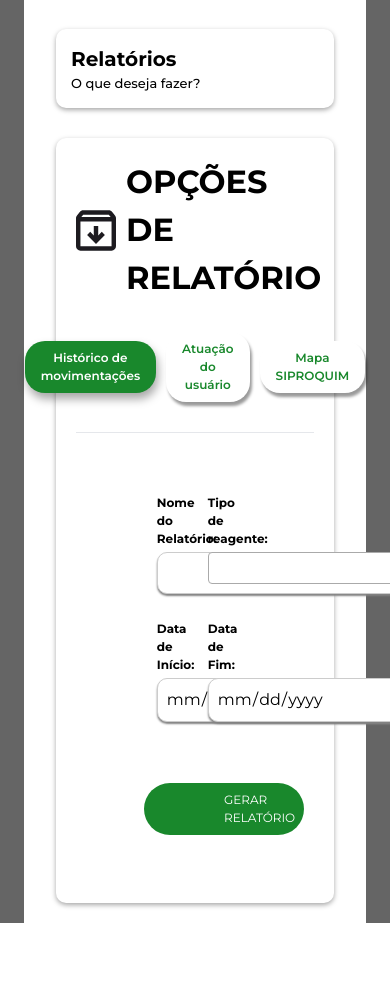
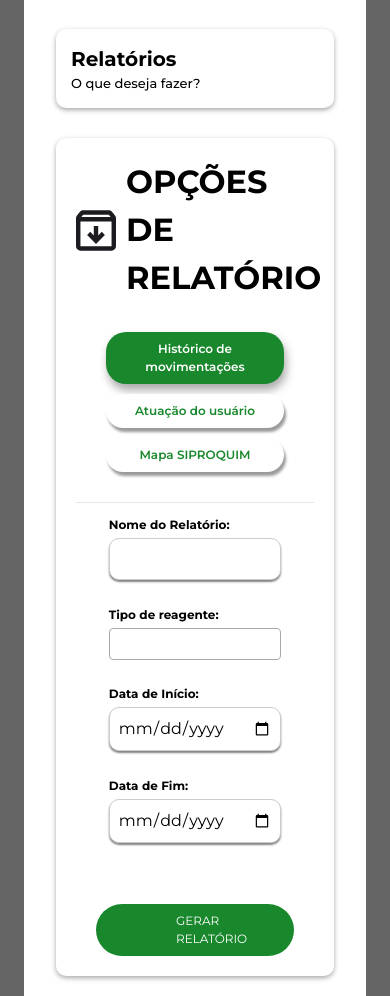
Before and after one commit to PedroLucasMoraisBorges/labAssist, a Django app: page /relatorios/ in a window 390 px wide; the page is wider, and only the part inside the window is pictured. Shown: the part 35-1031 px from the top of that part. Before the commit the page ends 958 px from the top of that part, so only its background shows below. Run offline with Django 4.2, Linux system fonts and the light colour scheme; data that the repository does not hold is empty; style sheets or scripts are compiled from the project's sources; some libraries are stand-ins or nearby versions.

Commit message:
feat(responsive)

```diff
--- a/core/settings.py
+++ b/core/settings.py
@@ -28,7 +28,7 @@ SECRET_KEY = 'django-insecure-zb@7)f0gxk*u6hudnv2m&3)akm^&7dlo5szjkwhei3#0w(jv88
 DEBUG = True
 
 HOST = 'http://127.0.0.1:8000/'
-ALLOWED_HOSTS = []
+ALLOWED_HOSTS = ['192.168.0.106']
 
 
 # Application definition
--- a/static/css/reports.css
+++ b/static/css/reports.css
@@ -168,3 +168,35 @@ table {
   }
 
 }
+
+@media screen and (min-width: 200px) and (max-width: 600px) {
+  .options {
+    flex-wrap: wrap;
+    flex-direction: column;
+  }
+
+  .options button {
+    width: 100%;
+  }
+
+  .movementHistory, .userPerformace, .siproquimMap {
+    display: flex;
+    flex-direction: column;
+    padding: 0;
+  }¨
+
+  .forms {
+    width: 100%;
+  }
+
+  .forms input, select, #select2 {
+    border: 1px solid #ccc;
+    font-size: 16px;
+    outline: none;
+    box-shadow: 0px 2px 2px rgb(130, 130, 130);
+    border-radius: 10px;
+    padding: .5rem;
+    width: 100%;
+  }
+
+}
```
